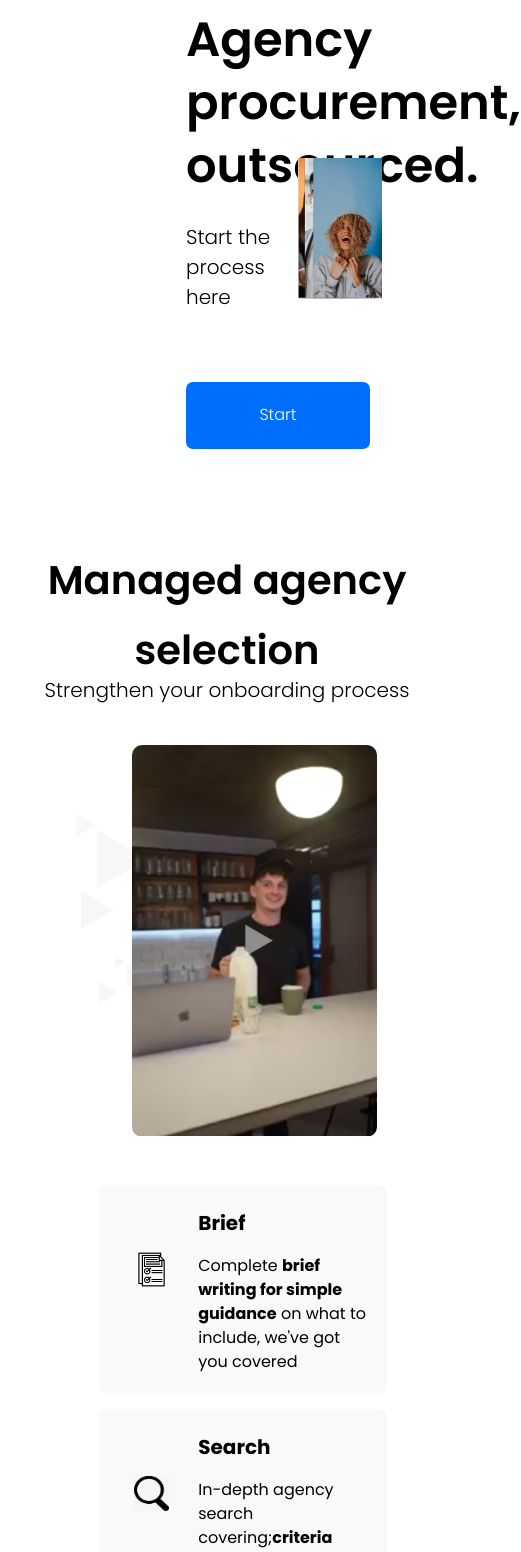
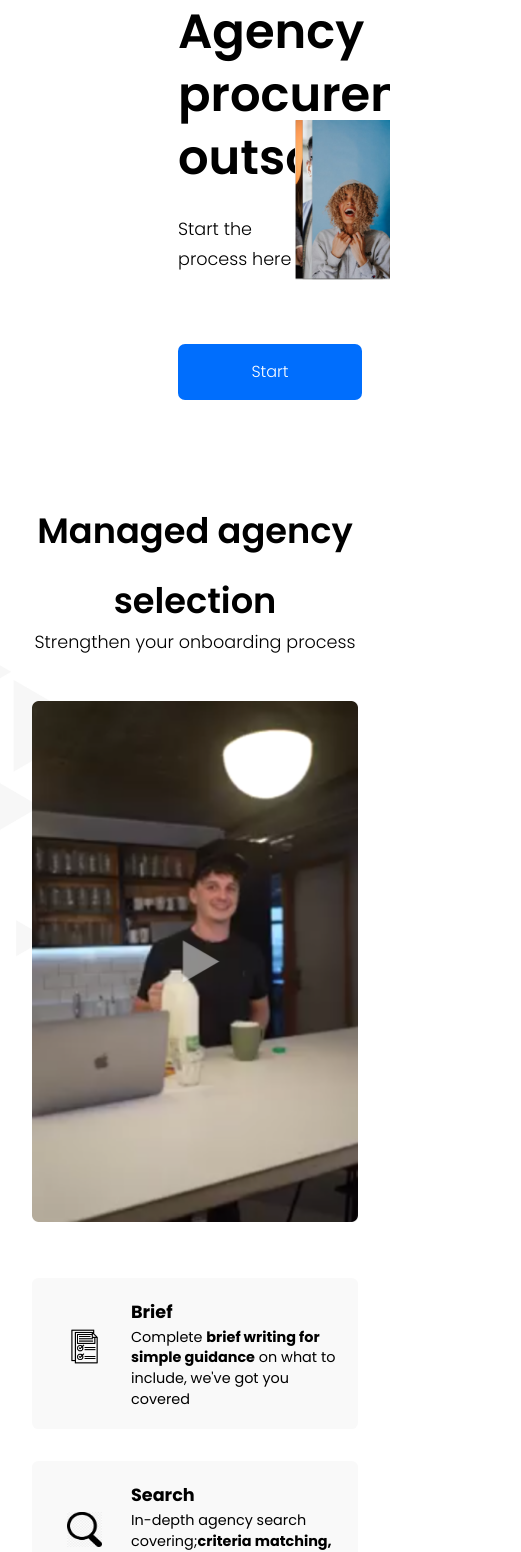
Before and after one commit to ilker11/nextjs-project, a Next.js app: page / in a window 390 px wide. Shown: the top 1552 px of the page, 521 px wide, since content can reach past the window. Built offline with nearby package versions, Linux system fonts and the light colour scheme.

Commit message:
responsive design fixes

```diff
--- a/collections/Card/elements.jsx
+++ b/collections/Card/elements.jsx
@@ -2,22 +2,32 @@ import styled from "styled-components";
 import { StyledSectionParagraph, StyledSectionSubheading } from "../../components/Typography/elements";
 
 export const StyledCardTitle = styled(({ ...props }) => <StyledSectionSubheading {...props} />)`
-    margin-bottom: 10px;
+
 `;
 
 export const StyledCard = styled(({ ...props }) => <div {...props} />)`
     position: relative;
     border-radius: .4rem;
-    padding: 0rem 1rem 0rem 6rem;
+    padding: 1.3rem 4rem 1rem 8.4rem;
     background: #f9f9f9;
-    margin-bottom: 1rem;
+    margin-bottom: 2rem;
     border: .2rem solid transparent;
+    &:last-child {
+        margin-bottom: 0;
+    }
     &:hover {
         border-color: #77b2fe;
     }
     &:hover ${StyledCardTitle} {
         color: #1378fc;
         text-decoration: underline;
+    }
+    @media(max-width: 1023px) {
+        padding: 1rem 4rem 1rem 8rem;
+        font-size: 0.9rem;
+    }
+    @media(max-width: 599px) {
+        padding: 1rem 1rem 1rem 6rem;
     }
 `;
 
@@ -26,6 +36,6 @@ export const StyledCardDescription = styled(({ ...props }) => <StyledSectionPara
 
 export const StyledCardIcon = styled(({ ...props }) => <div {...props} />)`
     position: absolute;
-    top: 4rem;
+    top: 3rem;
     left: 2rem;
 `;
--- a/components/Typography/elements.jsx
+++ b/components/Typography/elements.jsx
@@ -14,6 +14,9 @@ export const StyledSectionHeading = styled(forwardRef((props, ref) => <h2 {...pr
   font-size: 2.5rem;
   line-height: 4.375rem;
   font-weight: 600;
+  @media(max-width: 1023px) {
+    font-size: 2.2rem;
+  }
 `;
 
 export const StyledSectionSubheading = styled(forwardRef((props, ref) => <h3 {...props} ref={ref} />))`
@@ -21,6 +24,9 @@ export const StyledSectionSubheading = styled(forwardRef((props, ref) => <h3 {..
   font-size: 1.25rem;
   line-height: 1.875rem;
   font-weight: 300;
+  @media(max-width: 1023px) {
+    font-size: 1.1rem;
+  }
 `;
 
 export const StyledSectionInnerHeading = styled(forwardRef((props, ref) => <h4 {...props} ref={ref} />))`
@@ -42,4 +48,8 @@ export const StyledSectionParagraph = styled((props) => <p {...props} />)`
   font-size: 1rem;
   line-height: 1.5rem;
   font-weight: 400;
+  @media(max-width: 1023px) {
+    font-size: 0.9rem;
+    line-height: 1.3rem;
+  }
 `;
--- a/pages/_app.js
+++ b/pages/_app.js
@@ -1,5 +1,6 @@
 import { ThemeProvider } from "styled-components";
 import { theme } from "~/styles";
+import "~/styles/globals.css"
 
 function MyApp({ Component, pageProps }) {
   return (
--- a/pages/index.js
+++ b/pages/index.js
@@ -43,7 +43,7 @@ export default function Home() {
           rel="stylesheet"
         />
       </head>
-      <div>
+      <div className="wrapper">
         <Hero {...heroProps} />
         {/** Other sections */}
         <Section {...sectionProps} />
--- a/sections/Section/elements.jsx
+++ b/sections/Section/elements.jsx
@@ -1,43 +1,31 @@
 import styled from "styled-components";
-import { SectionContainer, SectionBigHeading,SectionHeading, SectionSubheading } from "~/components";
+import {
+    SectionContainer,
+    SectionBigHeading,
+    SectionHeading,
+    SectionSubheading
+} from "~/components";
 
 export const StyledContainer = styled(({ height, ...props }) => <SectionContainer {...props} />)`
     display: block;
-    padding: 6rem 0;
-    background: url(/img/background.png) no-repeat 1.2rem 15.7rem;
+    padding: 6rem 2rem;
+    background: url(/img/background.png) no-repeat 2.2rem 16.7rem;
     background-size: 70%;
     @media(max-width: 1200px) {
-        background: url(/img/background.png) no-repeat -1.8rem 17.7rem;
+        background-position: -7.2rem 17.7rem;
         background-size: 96%;
     }
-    @media(max-width: 1024px) {
-        background: url(/img/background.png) no-repeat 5.2rem 14.7rem;
-        background-size: 96%;
-    }
-    @media(max-width: 768px) {
-        margin-left: 1rem;
-        background-size: 96%;
-    }
-    @media(max-width: 480px) {
-        background: url(/img/background.png) no-repeat 1.2rem 22.7rem;
-        background-size: 96%;
+    @media(max-width: 1023px) {
+        background-position: -4.5rem 15.7rem;
+        background-size: 146%;
     }
 `;
 
 export const StyledSectionHead = styled(({ ...props }) => <header {...props} />)`
     text-align: center;
-    margin-bottom: 2.5rem;
-    @media(max-width: 1200px) {
-        margin-left: 3rem;
-        width: 100%;
-    }
-    @media(max-width: 768px) {
-        margin-left: 3rem;
-        width: 100%;
-    }
-    @media(max-width: 480px) {
-        margin-left: 1rem;
-        width: 100%;
+    margin-bottom: 3.1rem;
+    @media(max-width: 1023px) {
+        margin-bottom: 2.8rem;
     }
 `;
 
@@ -52,69 +40,38 @@ export const StyledDescription = styled((props) => <SectionSubheading {...props}
 
 export const StyledMediaContainer = styled(({ ...props }) => <div {...props} />)`
     display: flex;
-    padding: 0 17rem;
+    padding: 0 15.4rem;
     @media(max-width: 1200px) {
-        padding: 3rem 2rem;
-        margin-left: 8rem;
-    }
-    @media(max-width: 1024px) {
-        display: block;
         padding: 0 2rem;
     }
-    @media(max-width: 768px) {
+    @media(max-width: 1023px) {
         display: block;
-        padding: 0 3rem;
-        margin: 0 5rem;
-    }
-    @media(max-width: 480px) {
-        display: block;
-        margin: 0 -2.3rem;
+        padding: 0;
     }
 `;
 
 export const StyledMediaImage = styled(({ ...props }) => <div {...props} />)`
     flex: 0 0 38%;
-    @media(max-width: 1200px) {
-        width: 320px;
-        height: 512px;
-        margin-left: 50px;
+    @media(max-width: 1023px) {
+        max-width: 54%;
+        margin: auto;
     }
-    @media(max-width: 1024px) {
-        box-sizing: border-box;
-        display: block;
-        overflow: hidden;
-        width: 292px;
-        height: 468px;
-        margin-left: 20rem;
-        padding: 0;
-        border-radius: 10px;
-    }
-    @media(max-width: 768px) {
-        margin-left: 9rem;
-        width: 240px;
-        height: 384px;
-    }
-    @media(max-width: 480px) {
-        width: 245px;
-        height: 392px;
-        margin-left: 97px;
+    @media(max-width: 599px) {
+        max-width: 100%;
     }
 `;
 
 export const StyledMediaBody = styled(({ ...props }) => <div {...props} />)`
-    flex: 0 0 50%;
-    padding: 2rem 5rem;
+    flex: 0 0 62%;
+    padding: 1rem 0 1rem 4.5rem;
     @media(max-width: 1200px) {
-        padding: 0rem 6rem;
+        padding: 1rem 0 1rem 2rem;
     }
-    @media(max-width: 1024px) {
-        padding: 3rem 16rem;
+    @media(max-width: 1023px) {
+        margin: 3.5rem 0 0;
+        padding: 0 3rem;
     }
-    @media(max-width: 768px) {
-        padding: 2rem 3rem;
-    }
-    @media(max-width: 480px) {
-        padding: 3rem 0rem;
-        margin-left: 4rem;
+    @media(max-width: 599px) {
+        padding: 0;
     }
 `;
--- a/styles/globals.css
+++ b/styles/globals.css
@@ -28,3 +28,9 @@ p {
   padding: 0;
   line-height: 1;
 }
+
+.wrapper {
+  position: relative;
+  overflow: hidden;
+  min-height: 100vh;
+}
```
Also changed, not shown: collections/Card/Card.jsx (+7 -1 lines), sections/Section/Section.jsx (+8 -2 lines).
